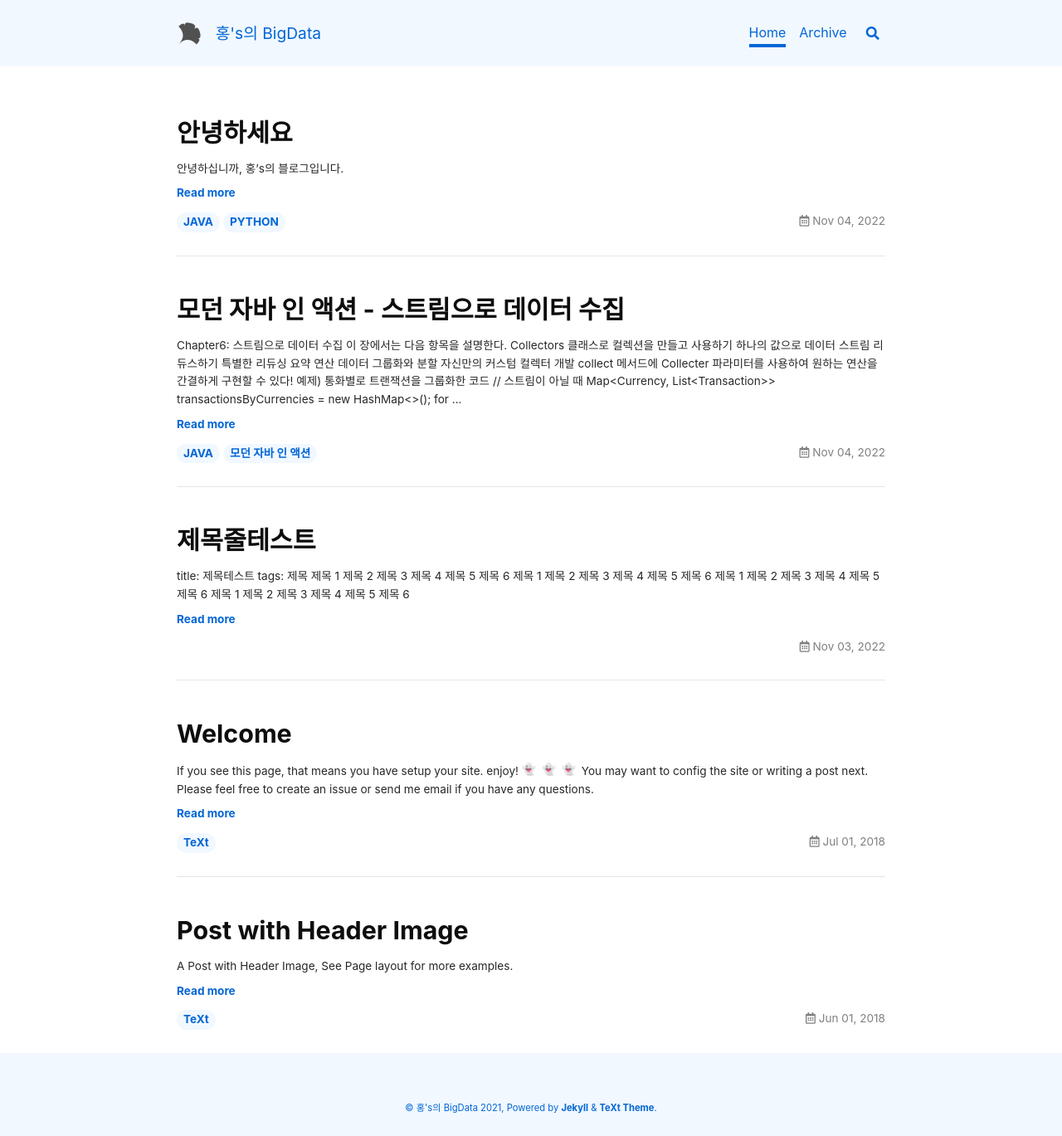
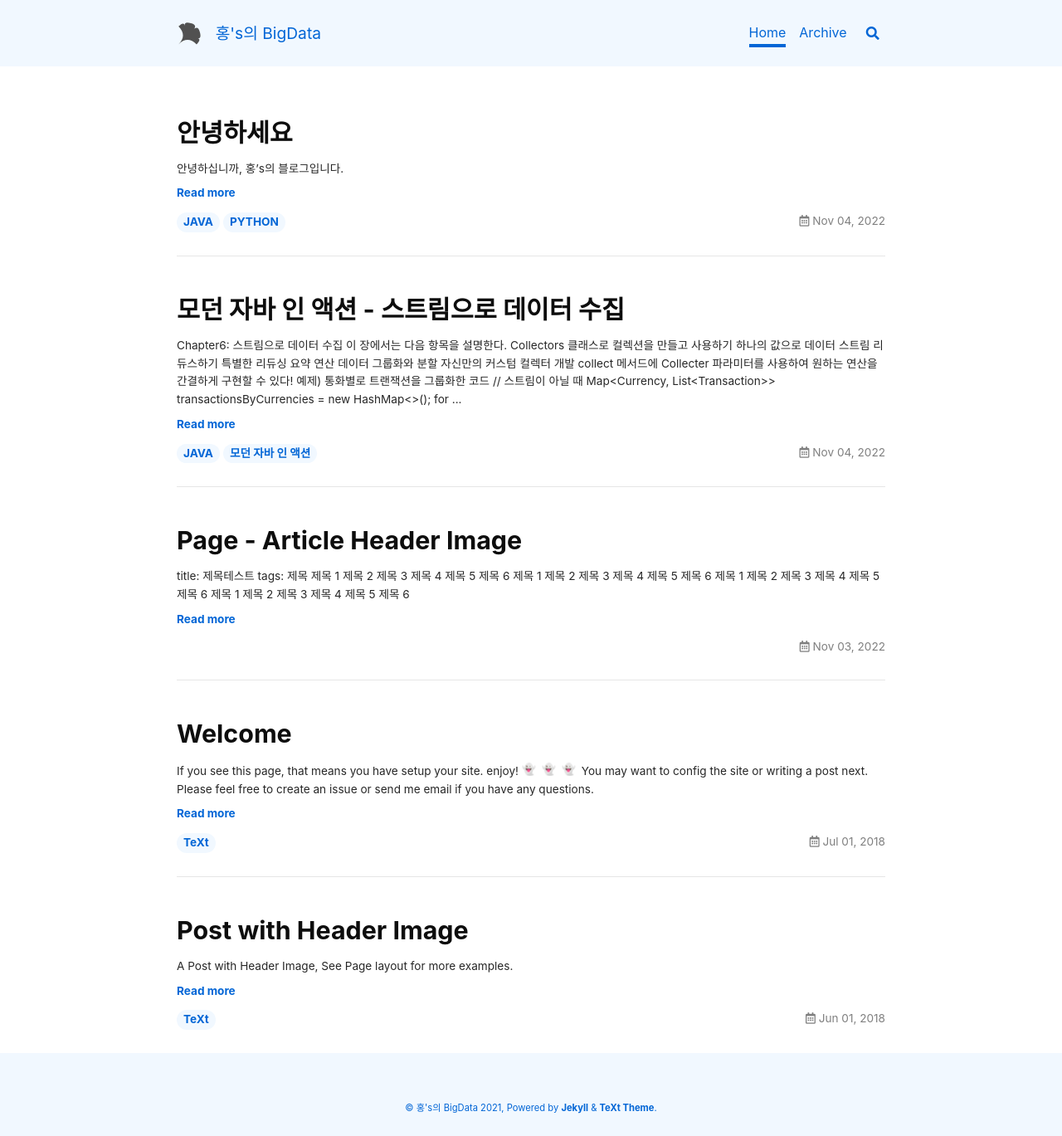
Before and after one commit to hongyeol-seo/hongyeol-seo.github.io, a Jekyll site: the page built from index.html, in a window 1280 px wide. Shown: the whole page at 83% size. Built offline with Jekyll 4.4.1, drawn with Linux system fonts in a browser that asks for light colours; nearby versions of some CDN libraries; emoji names are drawn with the system emoji font; the list of posts is cut into pages by our own code.

Commit message:
배경이미지

```diff
--- a/_config.yml
+++ b/_config.yml
@@ -207,6 +207,11 @@ defaults:
       type: posts
     values:
       layout: article
+      title: Page - Article Header Image
+      article_header:
+      type: cover
+      image:
+      src: /docs/assets/images/cover2.jpg
       sharing: true
       license: true
       aside:
```
